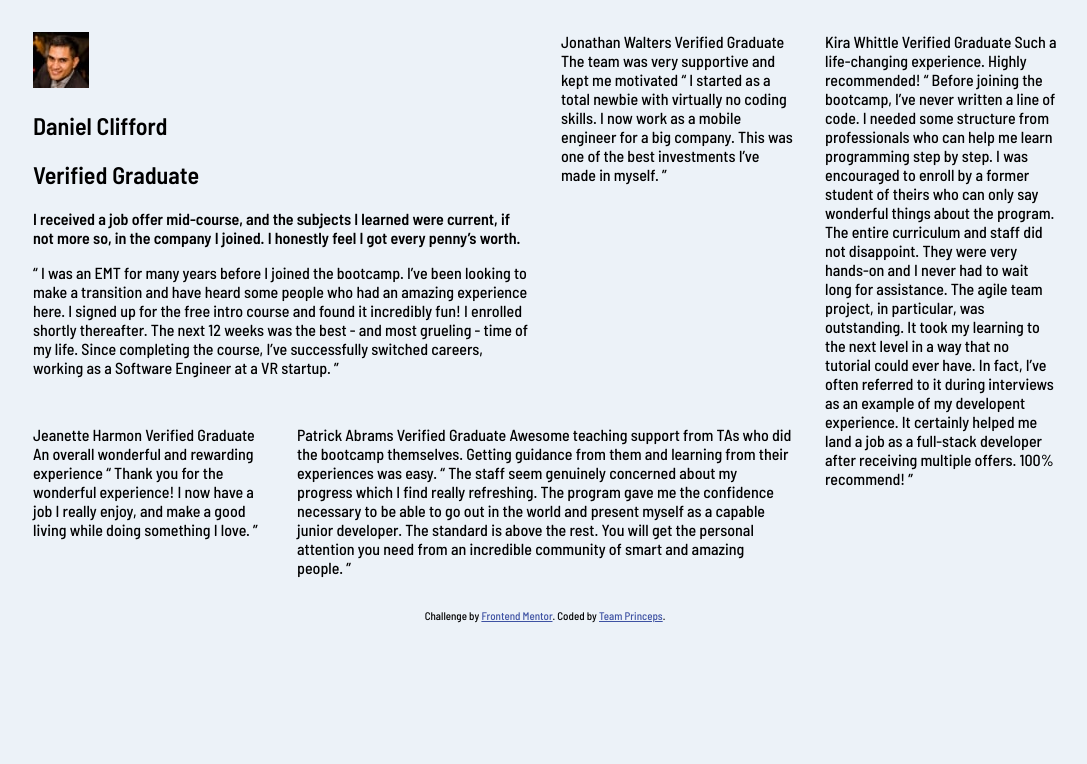
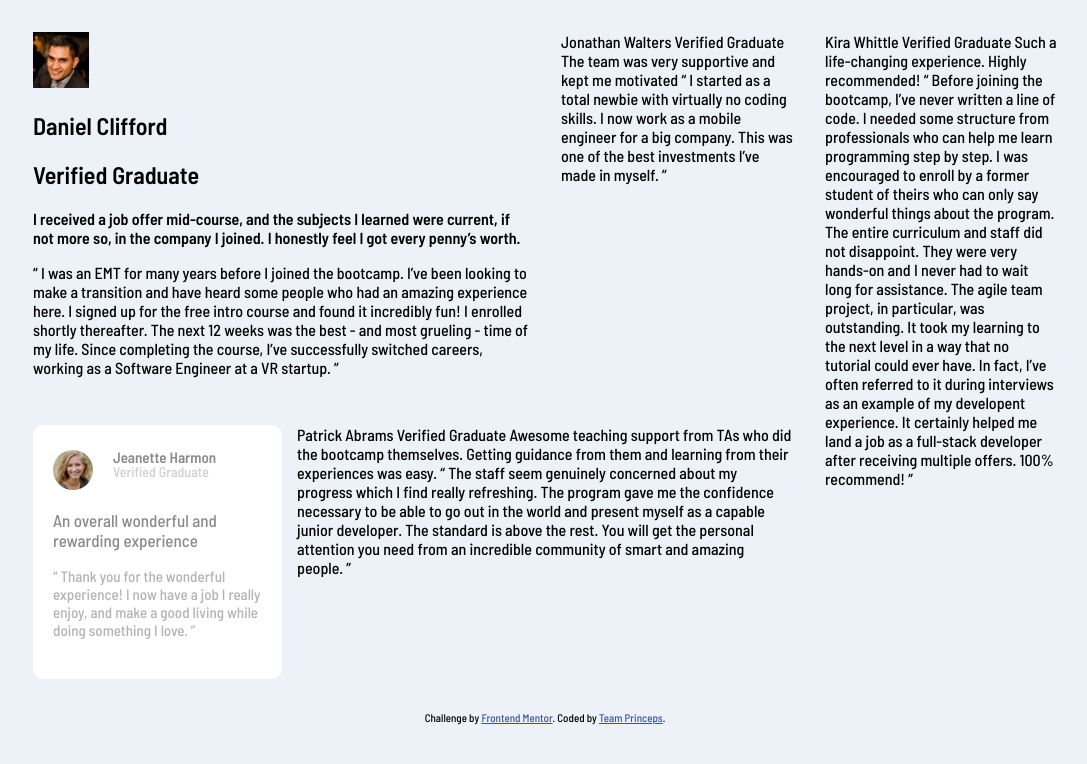
Before and after one commit to codinBabe/Team-Princeps-testimonials-grid-section-main, a plain HTML site: page index.html in a window 1280 px wide. Shown: the whole page, without its empty margins (95-1182 px from the left). Drawn offline with Linux system fonts and the light colour scheme.

Commit message:
Created section three styles

```diff
--- a/index.html
+++ b/index.html
@@ -58,13 +58,20 @@
       for a big company. This was one of the best investments I’ve made in myself. ”
     </section>
     <section class="three">
-      Jeanette Harmon
-      Verified Graduate
-
-      An overall wonderful and rewarding experience
-
-      “ Thank you for the wonderful experience! I now have a job I really enjoy, and make a good living
-      while doing something I love. ”
+      <div class="three-info">
+        <div class="three-img">
+          <img src="./images/image-jeanette.jpg" alt="">
+        </div>
+        <div class="three-titles">
+          <p class="three-title1">Jeanette Harmon</p>
+        <p class="three-title2">Verified Graduate</p>
+        </div>
+      </div>
+      <div class="three-text">
+        <p class="three-text1">An overall wonderful and rewarding experience</p>
+        <p class="three-text2">“ Thank you for the wonderful experience! I now have a job I really enjoy, and make a good living
+        while doing something I love. ”</p>
+      </div>
     </section>
     <section class="four">
       Patrick Abrams
--- a/style.css
+++ b/style.css
@@ -11,7 +11,9 @@ body{
   --very-dark-blackish-blue: hsl(219, 29%, 14%);
   --White: hsl(0, 0%, 100%);
   --Light-gray: hsl(0, 0%, 81%);
+  --medium-gray: hsl(0, 0%, 70.2%);
   --Light-grayish-blue: hsl(210, 46%, 95%);
+  --dark-gray: #898C8D;
 }
 /* main styling and grid layout */
 .container{
@@ -33,6 +35,48 @@ body{
 }
 .three {
   grid-area: three;
+  grid-column: 1/2;
+  grid-row: 2/3;
+  background-color: var(--White);
+  border-radius: 10px;
+  padding: 25px 20px;
+  width: 90%;
+}
+.three .three-info {
+  display: flex;
+  gap: 20px;
+  font-size: 13px;
+}
+.three .three-info .three-img {
+  width: 40px;
+}
+.three .three-info .three-img img {
+  width: 100%;
+  border-radius: 50%;
+}
+.three .three-info .three-titles {
+  height: 20px;
+  letter-spacing: 1;
+  line-height: 1;
+}
+.three .three-info .three-titles .three-title1 {
+  color: var(--dark-gray);
+  font-size: 15px;
+  font-weight: 600;
+  margin: 0;
+}
+.three .three-info .three-titles .three-title2 {
+  color: var(--Light-gray);
+  font-size: 14px;
+  margin: 0;
+}
+.three .three-text .three-text1 {
+  color: var(--dark-gray);
+  font-size: 17px;
+}
+.three .three-text .three-text2 {
+  color: var(--medium-gray);
+  font-size: 15px;
 }
 .four {
   grid-area: four;
```
